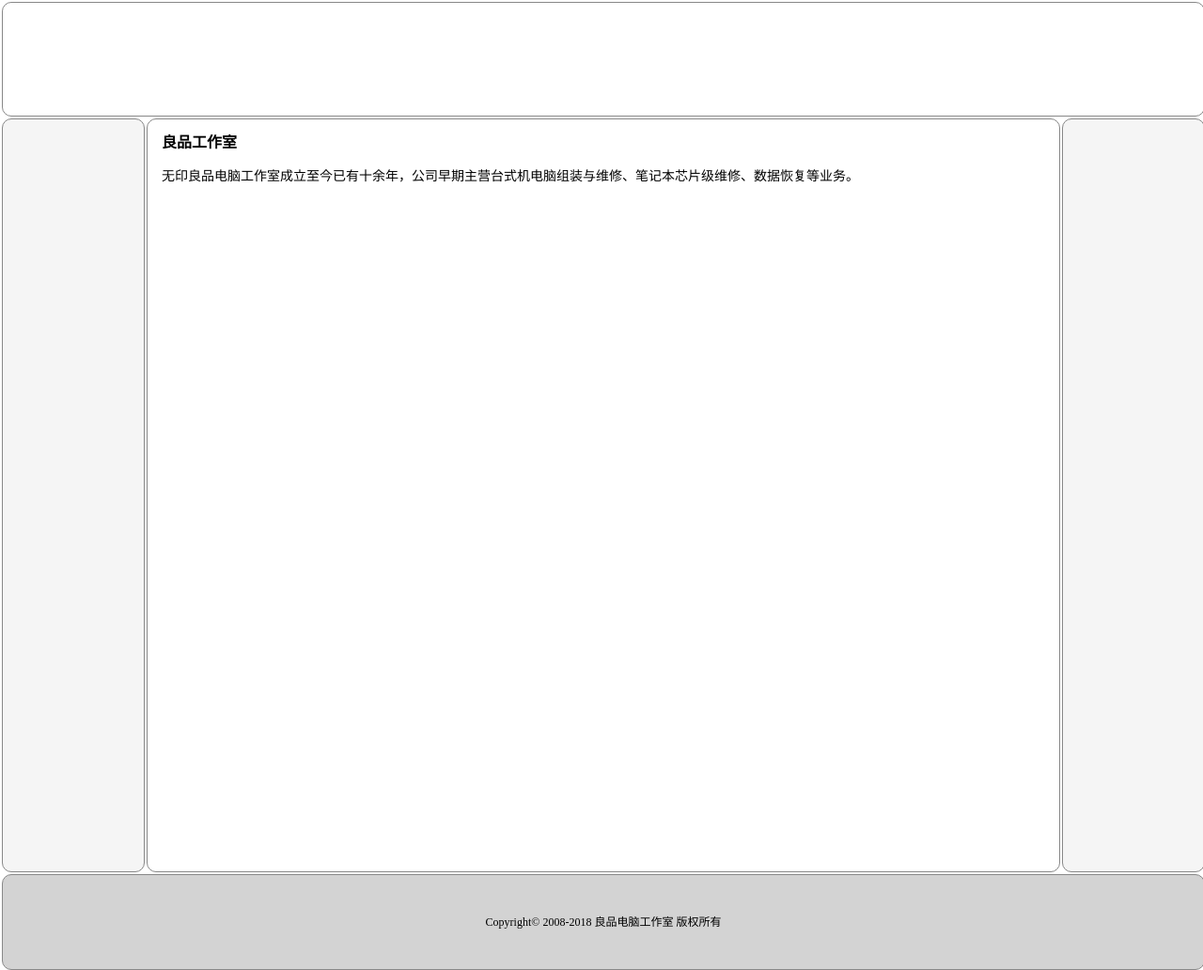
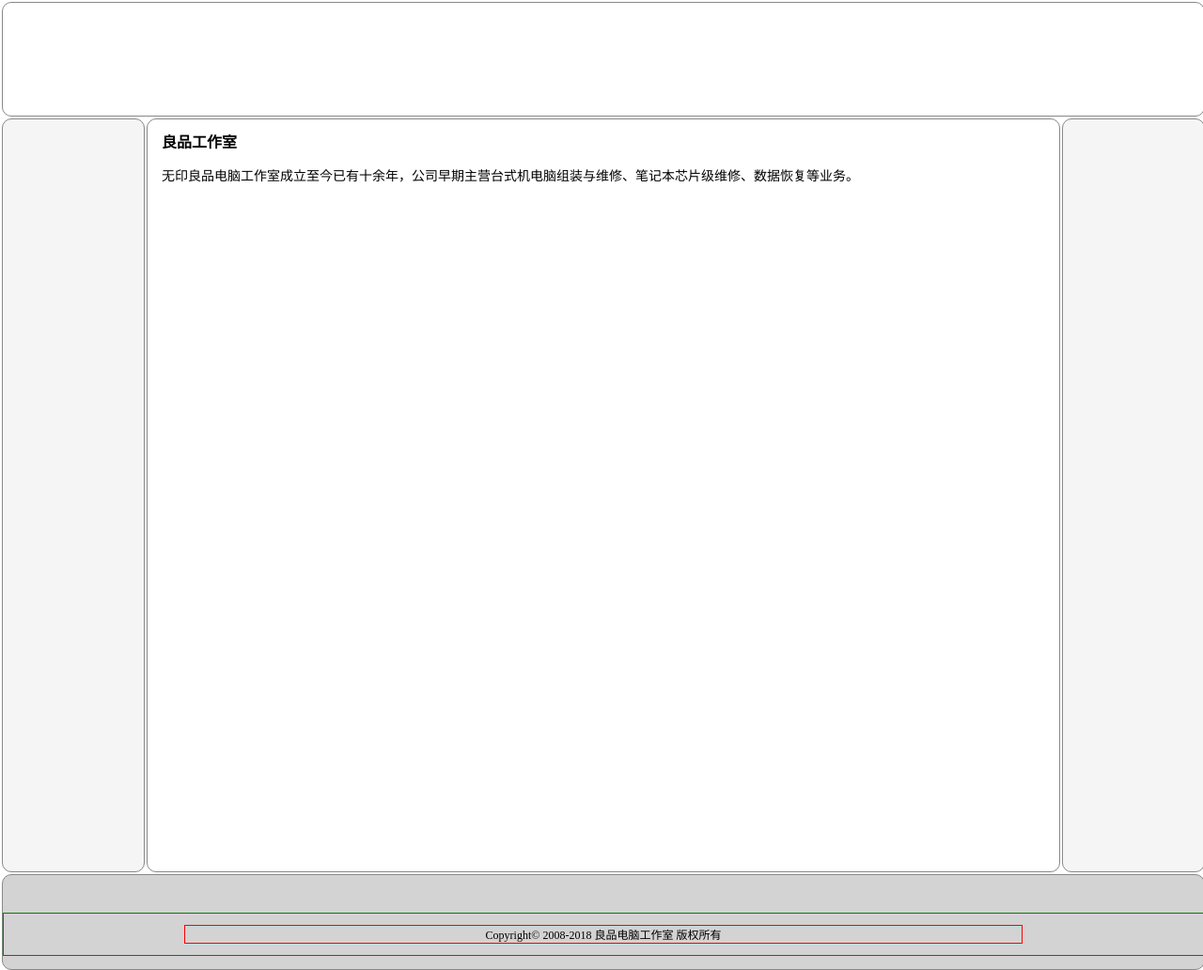
Before and after one commit to panshaogui/panshaogui.github.io, a plain HTML site: page index.html in a window 1280 px wide. Shown: the whole page at 94% size. Drawn offline with Linux system fonts and the light colour scheme.

Commit message:
test again

```diff
--- a/main.css
+++ b/main.css
@@ -74,11 +74,10 @@ div#copyright{
 	padding-right:15%;
 	margin-top:40px;
 	margin-bottom:40px;
+	border:1px solid green;
 }
 div#copyright p {
+	text-align:center;
+	font:12px lighter sans-sarif;
+	border:1px solid red;
 }
-div#copyright p span {
-	text-align:center;
-	display:block;
-	font:12px lighter sans-sarif;
-}
```
